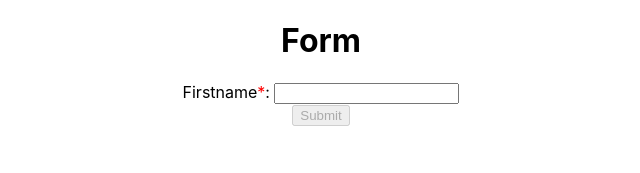
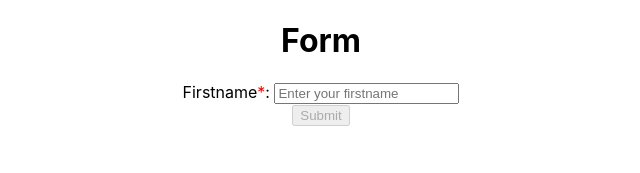
Before and after one commit to TurboTractopelle/photonform, a React (Create React App) app: page / in a window 1280 px wide. Shown: the top 173 px of the page, without its empty margins (319-959 px from the left). Built offline with nearby package versions, Linux system fonts and the light colour scheme.

Commit message:
feat: generate form from state

```diff
--- a/src/App.css
+++ b/src/App.css
@@ -6,9 +6,10 @@
 	color: red;
 }
 
-.valid {
+.valid input {
 	border: solid 1px green;
 }
-.notValid {
+
+.notValid input {
 	border: solid 1px red;
 }
--- a/src/components/Input.js
+++ b/src/components/Input.js
@@ -18,6 +18,7 @@ const Input = props => {
 				type={props.data.type}
 				name={props.data.title}
 				value={props.data.value}
+				placeholder={props.data.placeholder}
 				onChange={props.onChangeHandler}
 			/>
 		</div>
--- a/src/containers/Form.js
+++ b/src/containers/Form.js
@@ -19,7 +19,6 @@ class Form extends Component {
 			}
 		},
 		formValidation: {
-			touched: false,
 			valid: false
 		}
 	};
@@ -74,13 +73,25 @@ class Form extends Component {
 		});
 	};
 
+	generateInputs = () => {
+		return Object.keys(this.state.form).map(key => (
+			<Input
+				data={this.state.form[key]}
+				key={key}
+				onChangeHandler={this.onChangeHandler(this.state.form[key].name)}
+			/>
+		));
+	};
+
 	render() {
-		const { form } = this.state;
 		const validForm = this.state.formValidation.valid;
+		const inputs = this.generateInputs();
+		// <Input data={form.firstname} onChangeHandler={this.onChangeHandler(form.firstname.name)} />
+
 		return (
 			<div>
 				<h1>Form</h1>
-				<Input data={form.firstname} onChangeHandler={this.onChangeHandler(form.firstname.name)} />
+				{inputs}
 				<Submitbtn validForm={validForm} />
 			</div>
 		);
```
